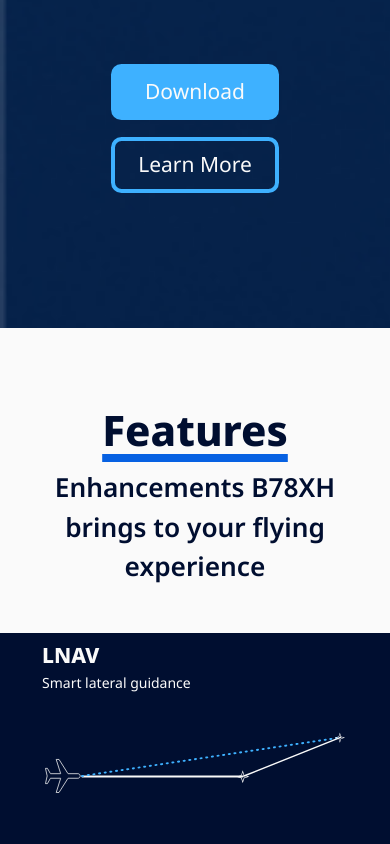
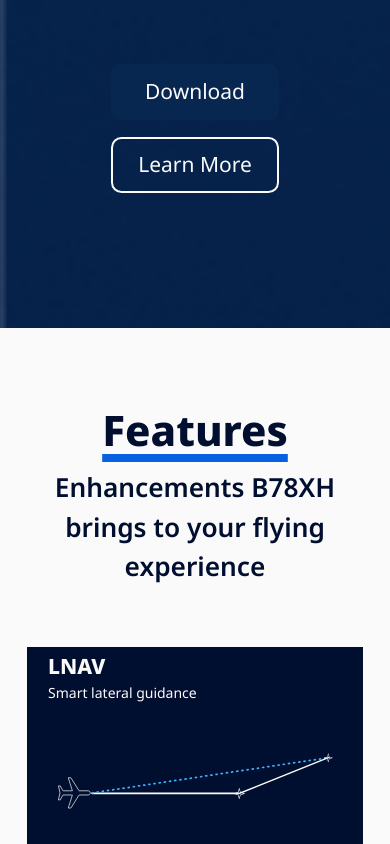
Before and after one commit to Heavy-Division/website, a Next.js app: page / in a window 390 px wide. Shown: the part 740-1584 px from the top of the page. Built offline with nearby package versions, Linux system fonts and the light colour scheme; no server answers.

Commit message:
animations minimized, downloads formatting

```diff
--- a/src/components/home/B787Hero.tsx
+++ b/src/components/home/B787Hero.tsx
@@ -5,19 +5,21 @@ import * as Hero from '../../../public/img/Hero.jpg';
 
 export const B787Hero = () => (
     <section id="hero">
-        <Image src={Hero} priority className="absolute object-cover h-screen w-screen opacity-60" draggable={false} alt="Hero Image" />
+        <Image src={Hero} priority className="absolute h-screen w-screen object-cover opacity-60" draggable={false} alt="Hero" />
         <Container className="mx-auto grid h-screen max-w-6xl place-items-center md:max-w-7xl md:justify-end">
             <div className="z-10">
-                <Image src="/svg/B78XH.svg" objectFit="contain" draggable={false} height={60} width={300} alt="B78XH.svg" />
+                <Image src="/svg/B78XH.svg" className="object-contain" draggable={false} height={60} width={300} alt="B78XH.svg" />
                 <h4 className="mt-5">
                     A refresh of the 787-10 for Microsoft Flight Simulator
                 </h4>
             </div>
             <div className="grid-col z-10 grid justify-center gap-x-8 text-2xl md:grid-cols-2">
-                <Button className="mt-5 h-16 w-48 bg-blue-sky p-3 hover:bg-blue-tailwind">
-                    <Link href="/downloads">Download</Link>
+                <Button className="mt-5 h-16 w-48 bg-navy-light p-3 hover:bg-white hover:text-navy-dark">
+                    <Link href="/downloads">
+                        <p>Download</p>
+                    </Link>
                 </Button>
-                <Button className="mt-5 h-16 w-48 border-4 border-blue-sky p-3 hover:bg-blue-sky">
+                <Button className="mt-5 h-16 w-48 border-2 border-white p-3 hover:bg-white hover:text-navy-dark">
                     <Link href="#features">Learn More</Link>
                 </Button>
             </div>
--- a/src/components/home/Community.tsx
+++ b/src/components/home/Community.tsx
@@ -34,15 +34,15 @@ export const Community = () => {
         });
     }, []);
     return (
-        <section id="community">
+        <section id="community" className="h-fit w-screen z-10">
             <div className="grid-col grid place-items-center">
                 <p className="my-4 text-4xl font-black md:justify-start">Community Insights</p>
                 <div className="mb-12 h-fit bg-blue-tailwind p-8 md:w-3/4">
                     <p className="text-3xl font-extrabold">Statistics</p>
-                    <div className="grid-col grid place-items-center gap-x-12 gap-y-2 md:flex md:justify-center">
+                    <div className="grid-col -mt-8 grid place-items-center gap-x-12 gap-y-2 md:flex md:justify-center">
                         <Statistic icon={faCodeCommit} statCount={commitCount} statName="Commits" />
                         <Statistic icon={faPerson} statCount={contributorCount} statName="Contributors" />
-                        <Statistic icon={faArrowDown} statCount="50K+" statName="Downloads" />
+                        <Statistic icon={faArrowDown} statCount="60K+" statName="Downloads" />
                     </div>
                 </div>
             </div>
--- a/src/components/home/Features.tsx
+++ b/src/components/home/Features.tsx
@@ -1,11 +1,12 @@
 import { motion } from 'framer-motion';
-import { Card } from '../utils';
+import { Card, Container } from '../utils';
 import { cardData } from '../../data';
 
 export const Features = () => (
     <section id="features" className="w-screen bg-white">
+        <Container className="mx-auto">
             <div
-            className="mx-auto grid grid-cols-1 place-items-center py-10 md:max-w-7xl md:gap-4 lg:grid-cols-2 2xl:grid-cols-3"
+                className="grid grid-cols-1 place-items-center py-10 md:max-w-7xl gap-4 lg:grid-cols-2 2xl:grid-cols-3"
             >
                 <div className="h-[270px] p-10">
                     <div>
@@ -17,13 +18,13 @@ export const Features = () => (
                         </p>
                     </div>
                 </div>
-            {cardData.features.map(({ title, body, image, alt }) => (
+                {cardData.features.map(({ title, body, image, height, width, alt }) => (
                     <motion.div
                         key={title}
-                    initial={{ opacity: 0, x: 50 }}
+                        initial={{ opacity: 0, x: 0 }}
                         whileInView={{ opacity: 1, x: 0 }}
                         transition={{
-                        x: { duration: 1 },
+                            opacity: { duration: 0.3 },
                             default: { ease: 'linear' },
                         }}
                         viewport={{ once: true }}
@@ -33,10 +34,13 @@ export const Features = () => (
                             title={title}
                             body={body}
                             image={image}
+                            width={width}
+                            height={height}
                             alt={alt}
                         />
                     </motion.div>
                 ))}
             </div>
+        </Container>
     </section>
 );
--- a/src/components/utils/Card.tsx
+++ b/src/components/utils/Card.tsx
@@ -6,23 +6,23 @@ export type cardProps = {
     body: string,
     image: string,
     alt: string,
+    height: number,
+    width: number,
     className?: string,
-    children?: ReactNode
 }
 
 export const Card = (props: cardProps) => (
     <div>
-        <div className={`mx-24 h-72 w-screen bg-navy p-2 px-12 text-white transition duration-300 hover:opacity-90 md:w-96 md:rounded-md ${props.className}`}>
+        <div className={`mx-24 h-72 w-96 bg-navy py-1 px-6 text-white transition duration-300 hover:opacity-90 md:w-96 md:rounded-md ${props.className}`}>
             <p className="text-2xl font-extrabold lg:text-3xl">
                 {props.title}
             </p>
             <p className="text-md max-h-14 flex">
                 {props.body}
             </p>
-            <div className="mt-8 flex max-h-24 justify-center">
-                <Image src={props.image} height={100} width={300} alt={props.alt} objectPosition="center" draggable={false} />
+            <div className="mt-8 object-contain flex justify-center">
+                <Image src={props.image} height={props.height} width={props.width} alt={props.alt} draggable={false} />
             </div>
         </div>
-        {props.children}
     </div>
 );
--- a/src/components/utils/Footer.tsx
+++ b/src/components/utils/Footer.tsx
@@ -55,7 +55,7 @@ export const Footer = () => {
     return (
         <footer className="bg-navy">
             <div className="grid grid-rows-3 place-items-center align-middle">
-                <div className="grid grid-rows-2 justify-center">
+                <div className="grid grid-rows-2 justify-center mt-4">
                     <Image src="/svg/hdbanner.svg" height={45} width={250} alt="logo" />
                 </div>
                 <div className="-mt-12 md:max-w-1/3 grid grid-cols-3 place-items-start justify-items-center gap-x-4">
--- a/src/data/cards/carddata.ts
+++ b/src/data/cards/carddata.ts
@@ -4,48 +4,64 @@ export const cardData = {
             title: 'LNAV',
             body: 'Smart lateral guidance',
             image: '/svg/Lnav.svg',
+            height: 100,
+            width: 275,
             alt: 'Lateral Navigation',
         },
         {
             title: 'VNAV',
             body: 'Improved vertical navigation with constraints',
             image: '/svg/VNAV.svg',
+            height: 150,
+            width: 300,
             alt: 'Vertical Navigation',
         },
         {
             title: 'Hold',
             body: 'With distance and time interval support',
             image: '/svg/Hold.svg',
+            height: 150,
+            width: 120,
             alt: 'Holds',
         },
         {
             title: 'FMGC',
             body: 'Featuring SimBrief integration and Payload management',
             image: '/svg/CDU.svg',
+            height: 250,
+            width: 250,
             alt: 'Custom FMGC',
         },
         {
             title: 'Systems',
-            body: 'Pages to monitor critical flight systems',
+            body: 'Additional flight systems simulation',
             image: '/svg/systems.svg',
+            height: 90,
+            width: 90,
             alt: 'Systems',
         },
         {
             title: 'PFD',
             body: 'Performance saving display rewrite',
             image: '/svg/PFD.svg',
+            height: 150,
+            width: 190,
             alt: 'PFD',
         },
         {
             title: 'MFD',
-            body: 'Integrated flight plan manager and realistic markers',
+            body: 'Realistic icons & flight planning',
             image: '/svg/MFD.svg',
+            height: 180,
+            width: 205,
             alt: 'MFD',
         },
         {
             title: 'Sounds',
             body: 'Custom engine and environmental sounds',
             image: '/svg/waveform.svg',
+            height: 120,
+            width: 120,
             alt: 'Sounds',
         },
     ],
--- a/src/styles/tailwind.scss
+++ b/src/styles/tailwind.scss
@@ -21,12 +21,6 @@
     overflow-x: hidden;
   }
 
-  #community {
-    background-image: url('/public/svg/pattern.svg');
-    background-repeat: no-repeat;
-    background-size: cover;
-    background-attachment: fixed;
-  }
   body {
     @apply overflow-x-hidden text-white bg-light bg-no-repeat bg-cover;
   }
--- a/tailwind.config.js
+++ b/tailwind.config.js
@@ -22,7 +22,10 @@ module.exports = {
         },
         extend: {
             borderStyle: ['hover'],
-            backgroundImage: { light: "url('/img/bg.jpg')" },
+            backgroundImage: {
+                light: "url('/img/bg.jpg')",
+                pattern: "url('/svg/pattern.svg')",
+            },
             colors: {
                 'navy': {
                     DEFAULT: '#000E30',
```
Also changed, not shown: src/pages/downloads.tsx (+6 -6 lines). Lines whose indentation alone changed are shown as unchanged.
